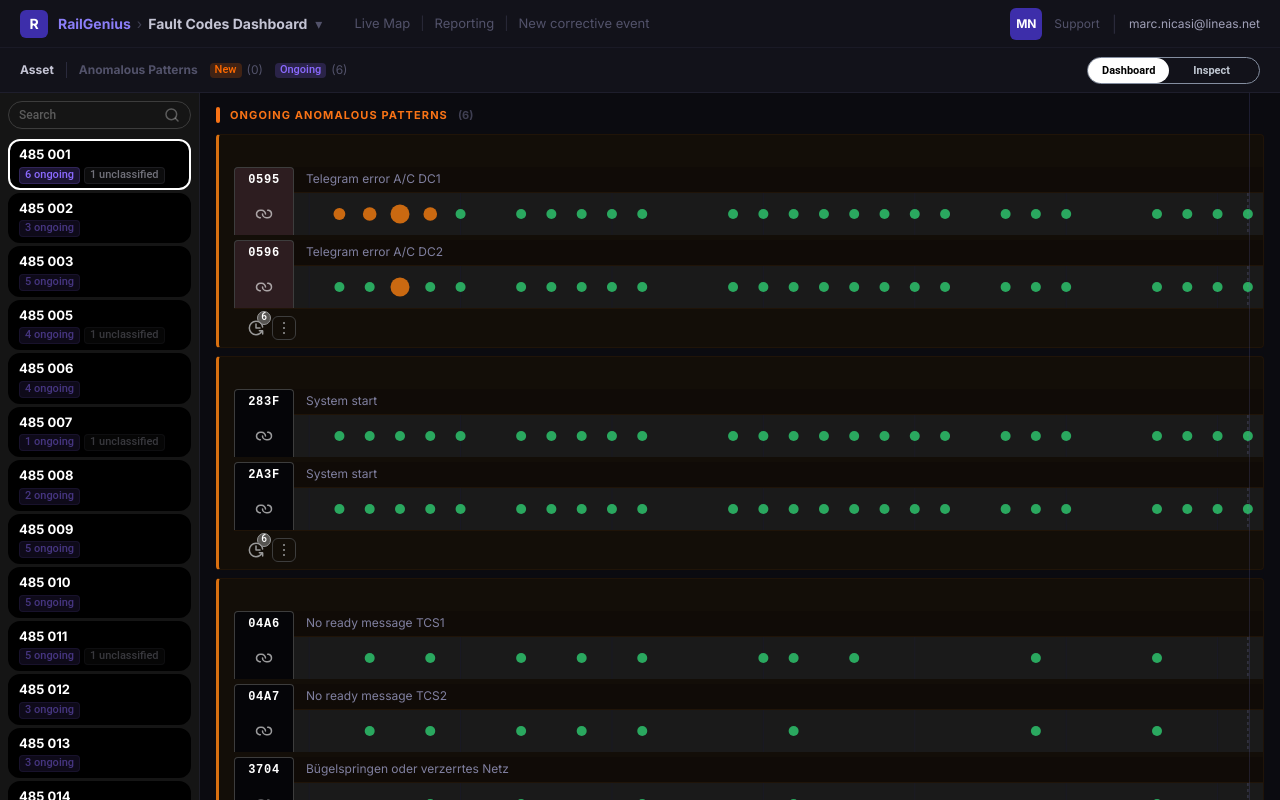
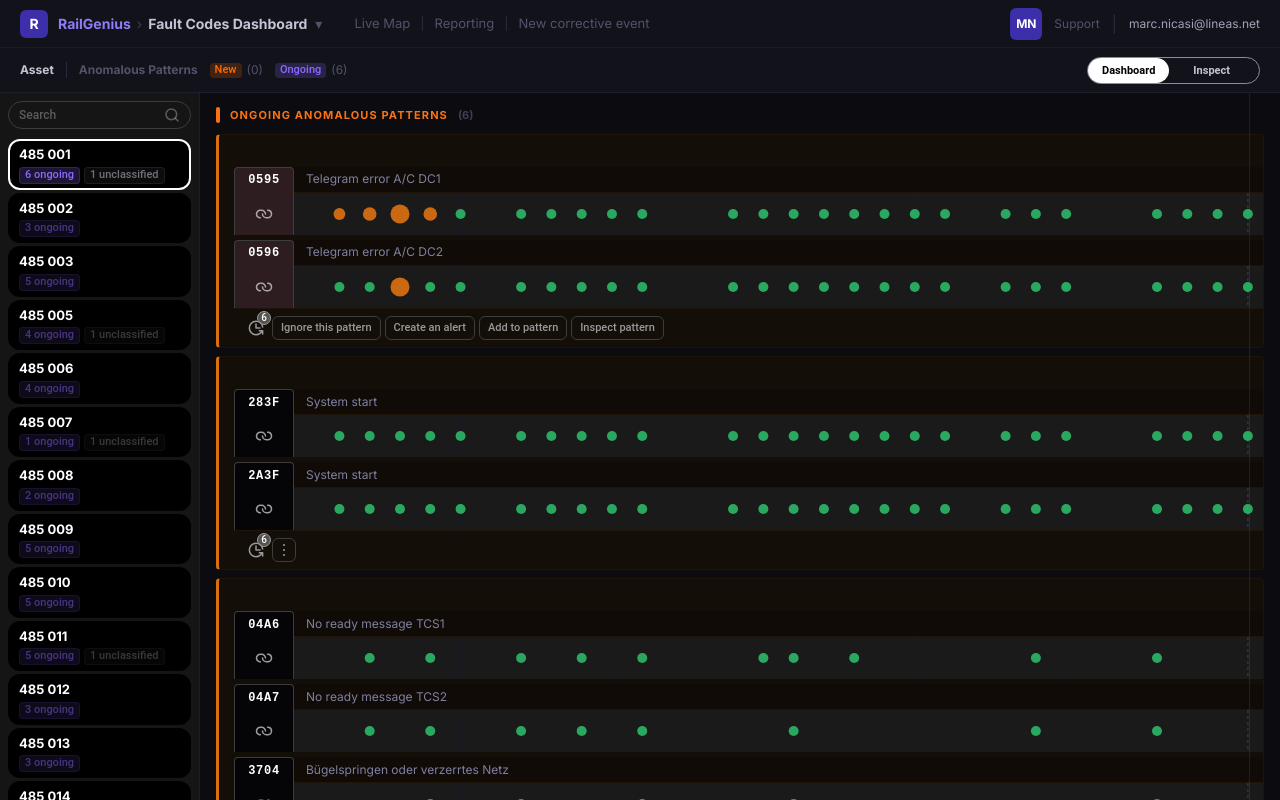
Before and after one commit to gknuts/faultcode-dashboard, a React (Vite) app: page / in a window 1280 px wide. Both pictures are taken after a click on the button 284 px from the left and 327 px from the top of the page. Built offline with nearby package versions, Linux system fonts and the light colour scheme.

Commit message:
feat(PatternCard): add menu open state and reformat existing logic

```diff
--- a/src/components/PatternCard.tsx
+++ b/src/components/PatternCard.tsx
@@ -64,6 +64,7 @@ export function PatternCard({
 
   const [hoveredDi, setHoveredDi] = useState<number | null>(null)
   const [frameSelected, setFrameSelected] = useState(false)
+  const [menuOpen, setMenuOpen] = useState(false)
 
   const handleSvgMouseMove = (e: React.MouseEvent<SVGSVGElement>) => {
     const rect = e.currentTarget.getBoundingClientRect()
@@ -232,7 +233,7 @@ export function PatternCard({
             background: FRAME_STYLE.overlayBg,
             cursor: 'pointer',
             zIndex: 5,
-          }} onClick={() => setFrameSelected(s => !s)}>
+          }} onClick={() => { setFrameSelected(s => { if (!s) setMenuOpen(false); return !s }) }}>
             {/* Date range label above the frame */}
             <div style={{
               position: 'absolute',
@@ -442,7 +443,27 @@ export function PatternCard({
           </div>
         </div>
 
-        <button onClick={() => {}} style={{
+        {menuOpen ? (
+          <div style={{ display: 'flex', gap: 4 }}>
+            {(['Ignore this pattern', 'Create an alert', 'Add to pattern', 'Inspect pattern'] as const).map(label => (
+              <button key={label} onClick={() => {}} style={{
+                background: 'transparent',
+                border: '1px solid #3D3D3D',
+                borderRadius: 6,
+                color: '#999999',
+                fontSize: 11,
+                fontFamily: 'Roboto, sans-serif',
+                fontWeight: 500,
+                padding: '3px 8px',
+                cursor: 'pointer',
+                whiteSpace: 'nowrap',
+              }}>
+                {label}
+              </button>
+            ))}
+          </div>
+        ) : (
+          <button onClick={() => { setMenuOpen(true); setFrameSelected(false) }} style={{
             display: 'flex',
             alignItems: 'center',
             justifyContent: 'center',
@@ -461,6 +482,7 @@ export function PatternCard({
               <circle cx="8" cy="13" r="1" fill="#999999"/>
             </svg>
           </button>
+        )}
         </div>
 
       </div>
```
Lines whose indentation alone changed are shown as unchanged.
